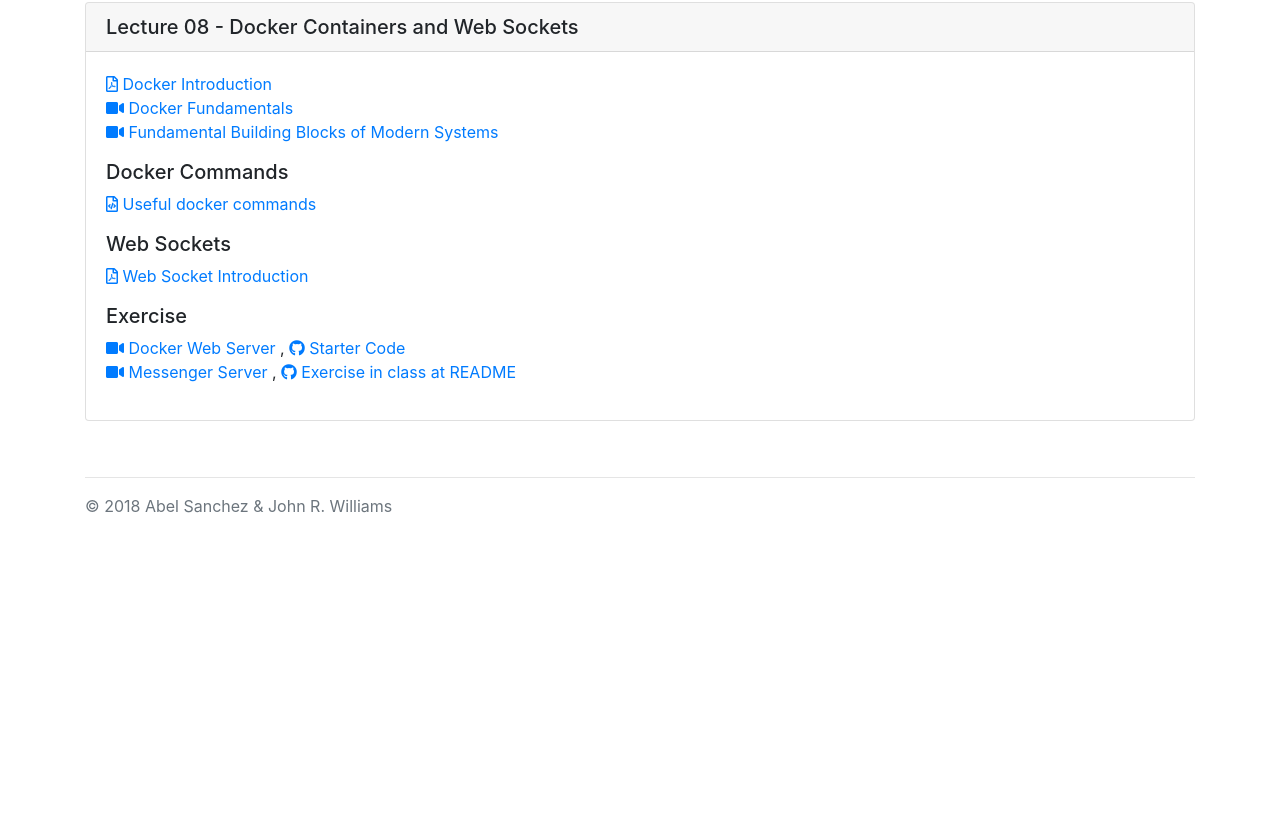
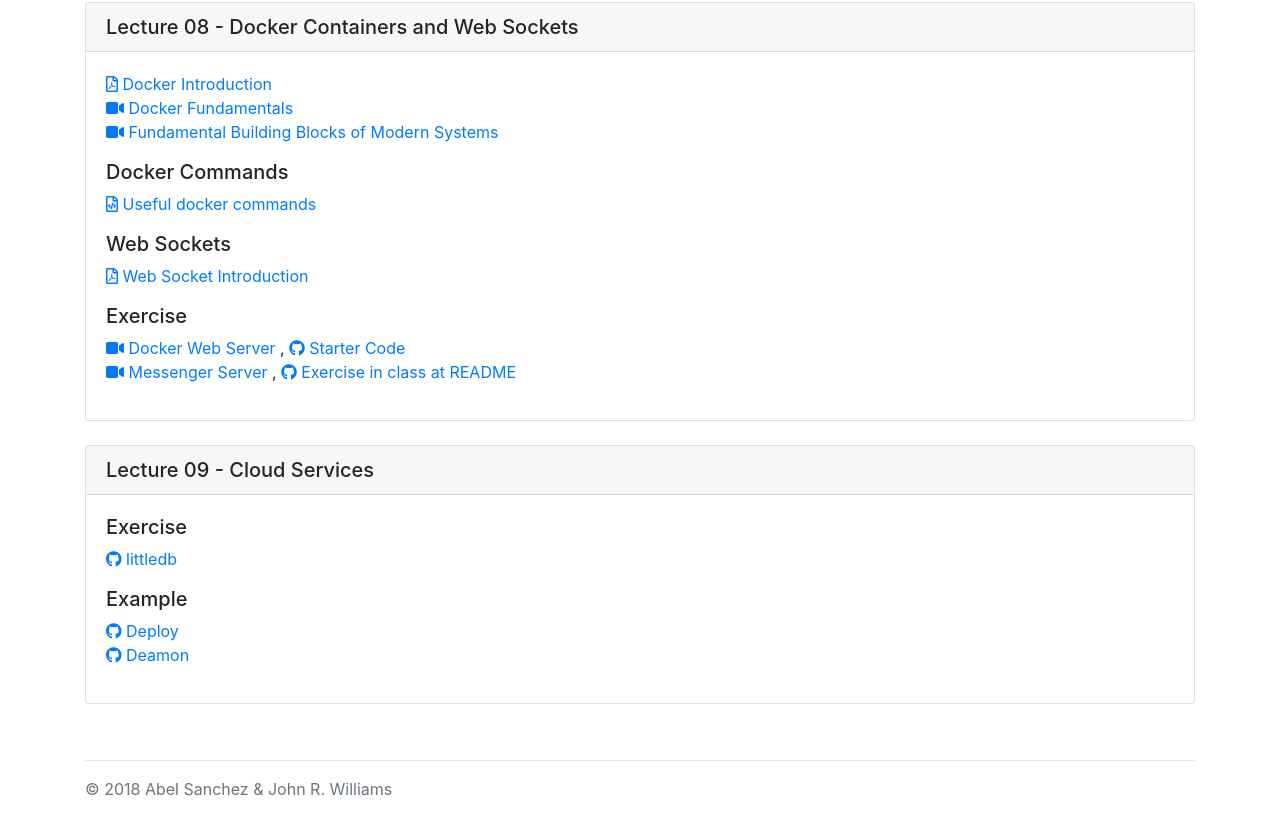
Before and after one commit to jonescev/mit-act-12, a plain HTML site: page index.html in a window 1280 px wide. Shown: the part 4545-5362 px from the top of the page. Before the commit the page ends 5079 px from the top, so only its background shows below. Drawn offline with nearby package versions, Linux system fonts and the light colour scheme.

Commit message:
cloud deploy

```diff
--- a/index.html
+++ b/index.html
@@ -439,7 +439,7 @@
                   <i class="fas fa-video"></i> Deploy BadBank to Cloud
                 </a><br>
                   <a href="https://www.youtube.com/embed/imobDdHeAA0" target="_blank">
-                  <i class="fas fa-table"></i> Create deamon
+                  <i class="fas fa-video"></i> Create deamon
                 </a>
               </p>
 
@@ -533,6 +533,32 @@
 
 
 
+    <div class="card">
+        <h5 class="card-header">Lecture 09 - Cloud Services </h5>
+        <div class="card-body">
+
+
+          <h5>Exercise</h5>
+          <p>
+            <a href="https://github.com/1125f16/littledb">
+                <i class="fab fa-github"></i> littledb
+            </a>
+          </p>
+
+          <h5>Example</h5>
+          <p>
+            <a href="https://www.youtube.com/embed/azZ-qjYuwtc">
+                <i class="fab fa-github"></i> Deploy
+            </a><br>
+            <a href="https://www.youtube.com/embed/imobDdHeAA0">
+                <i class="fab fa-github"></i> Deamon
+            </a>
+          </p>
+
+          </div>
+      </div>
+
+
 
 
       <!-- ----------- Lecture Template - keep here for reference -----------
```
